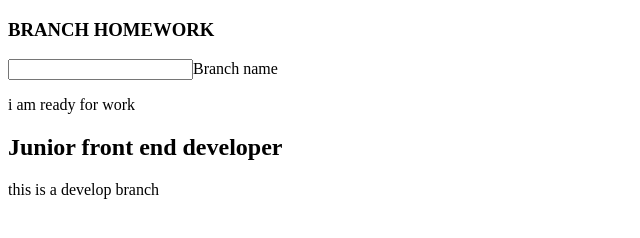
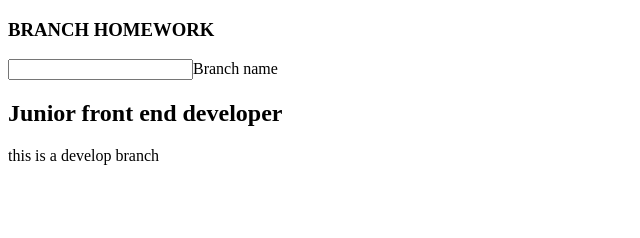
Before and after one commit to AnarBabazade/BRANCH-HOMEWORK, a plain HTML site: page index.html in a window 1280 px wide. Shown: the whole page, without its empty margins (0-640 px from the left). Drawn offline with Linux system fonts and the light colour scheme.

Commit message:
delete p tag

```diff
--- a/index.html
+++ b/index.html
@@ -9,7 +9,7 @@
     <form action="">
     <h3>BRANCH HOMEWORK</h3>
     <input type="text">Branch name
-    <p>i am ready for work</p>
+
     <div class="box"><h2>Junior front end developer</h2></div>
     <p class="information">this is a develop branch</p>
     <img src="" alt="">
```
